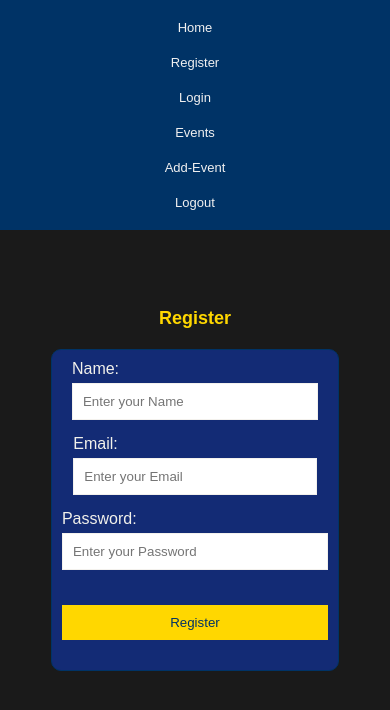
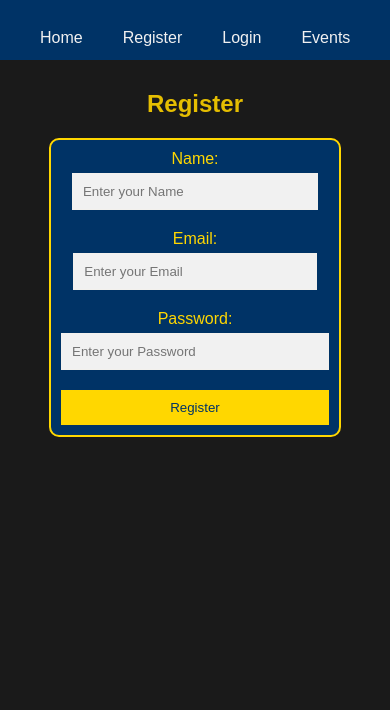
Before and after one commit to Nishanth1306/Event-Manager-frontend, a React (Vite) app: page /register in a window 390 px wide. Shown: the top 710 px of the page. Built offline with nearby package versions, Linux system fonts and the light colour scheme.

Commit message:
Eventname - updated

```diff
--- a/src/App.css
+++ b/src/App.css
@@ -4,23 +4,19 @@ body {
   color: #f1f1f1;
   margin: 0;
   padding: 0;
+  padding-top: 70px;
   height: 100vh;
   display: flex;
   justify-content: center;
-  align-items: center;
-  margin-top: 60px;
-}
-.img{
-  max-width: 100%;
-  height: auto;
-  width: 80%;
-  max-height: 80vh;
+  align-items: flex-start;
+  text-align: center;
+  color: #E5BE01;
 }
 
 .navbar {
   background-color: #003366;
   width: 100%;
-  height: auto;
+  height: 60px; /* Set a specific height for the navbar */
   position: fixed;
   top: 0;
   left: 0;
@@ -53,84 +49,94 @@ body {
   color: #003366;
   font-size: medium;
 }
-
-h1, h2 {
-  text-align: center;
-  color: #FFD700;
+.input-form{
+  background-color: #f1f1f1;
 }
 
-.container {
+.events-container {
   width: 100%;
   max-width: 1200px;
   padding: 20px;
   box-sizing: border-box;
+  margin-top: 80px; /* Ensure enough space between navbar and events */
 }
 
-.fixed-table-container {
-  padding-top: 200px;
-  position: relative;
+.events-list {
+  display: flex;
+  flex-wrap: wrap;
+  gap: 20px;
+  justify-content: center;
 }
 
-.tablescroll {
-  position: relative;
+.event-card {
+  border: 1px solid #003366;
+  padding: 15px;
+  border-radius: 5px;
+  width: 100%;
+  max-width: 300px;
+  text-align: center;
+  box-shadow: 0 4px 6px rgba(0, 0, 0, 0.1);
+  background-color: #FFD700;
+  color: #003366;
+  flex: 1 1 calc(33.333% - 40px);
+  margin: 10px;
+  animation-duration: 10ms;
 }
 
-table {
-  width: 100%;
-  position: relative;
-  margin-top: 500px;
-  border-collapse: collapse;
-  table-layout: fixed;
+.event-card img {
+  max-width: 100%;
+  height: 25vh;
+  border-radius: 5px;
 }
 
-th, td {
-  border: 1px solid #003366;
-  padding: 8px;
-  text-align: center;
-}
-
-thead,
-tr > th {
-  position: sticky;
-}
-
-thead {
-  top: 0;
-  z-index: 2;
-}
-
-tr > th {
-  left: 0;
-  z-index: 1;
-}
-
-th {
-  background-color: #003366;
+.delete-btn {
   color: #f1f1f1;
-}
-
-tbody tr:nth-child(even) {
-  background-color: #34495e;
-}
-
-tbody tr {
-  background-color: #FFD700;
-  color: #003366;
-}
-
-button {
-  display: block;
-  margin: 20px auto;
+  background-color: #f62105;
+  border: none;
   padding: 10px 20px;
-  background-color: #FFD700;
-  color: #003366;
-  border: none;
   cursor: pointer;
   transition: background-color 0.3s;
 }
 
-button:hover {
-  background-color: #E5BE01;
+.delete-btn:hover {
+  background-color: #00264d;
+}
+
+.regis-btn {
+  background-color: green;
+  color: white;
+  border: none;
+  padding: 10px 20px;
+  cursor: pointer;
+  transition: background-color 0.3s;
+}
+
+.regis-btn:hover {
+  background-color: #071af0;
+}
+
+
+@media (max-width: 768px) {
+  .events-list {
+    flex-direction: column;
+    align-items: center;
+  }
+
+  .event-card {
+    max-width: 100%;
+    margin-bottom: 20px;
+  }
+}
+
+@media (max-width: 480px) {
+  .event-card {
+    padding: 10px;
+  }
+
+  .delete-btn, .regis-btn {
+    width: 100%;
+    padding: 10px;
+  }
 }
 
 form {
@@ -175,250 +181,20 @@ form button:hover {
   color: #003366;
 }
 
-.login-container {
-  display: flex;
-  flex-direction: column;
-  justify-content: center;
-  align-items: center;
-  height: 100vh;
-  padding: 20px;
-  box-sizing: border-box;
-}
 
-.login-title {
-  color: #003366;
-  margin-bottom: 20px;
-  font-size: xx-large;
-}
-
-.login-form {
-  width: 100%;
-  max-width: 300px;
-  padding: 20px;
-  border: 2px solid #003366;
-  border-radius: 10px;
-  background-color: #132b75;
-}
-
-.login-label {
-  color: #e7ecf1;
-  margin-bottom: 10px;
-}
-
-.login-input {
-  padding: 10px;
-  margin-bottom: 15px;
-  width: 100%;
-  box-sizing: border-box;
-  border: 1px solid #003366;
-  background-color: #f3eaea;
-  color: #04090a;
-}
-
-.login-button {
-  padding: 10px 20px;
-  background-color: #FFD700;
-  color: #003366;
-  cursor: pointer;
-  transition: background-color 0.3s;
-}
-
-.login-button:hover {
-  background-color: #E5BE01;
-}
-
-.login-link {
-  color: #FFD700;
-  text-decoration: none;
-  margin-top: 10px;
-}
-
-.register-container {
-  display: flex;
-  flex-direction: column;
-  justify-content: center;
-  align-items: center;
-  height: 100vh;
-  padding: 20px;
-  box-sizing: border-box;
-}
-
-.register-title {
-  color: #FFD700;
-  margin-bottom: 20px;
-}
-
-.register-form {
-  width: 100%;
-  max-width: 300px;
-  padding: 20px;
-  border: 1px solid #003366;
-  border-radius: 10px;
-  background-color: #132b75;
-}
-
-.register-label {
-  color: #f2f1eb;
-  margin-bottom: 10px;
-}
-
-.register-input {
-  padding: 10px;
-  margin-bottom: 15px;
-  width: 100%;
-  box-sizing: border-box;
-  background-color: white;
-  color: #020809;
-}
-
-.register-button {
-  padding: 10px 20px;
-  background-color: #FFD700;
-  color: #003366;
-  border: none;
-  cursor: pointer;
-  transition: background-color 0.3s;
-}
-
-.register-button:hover {
-  background-color: #E5BE01;
-}
-.events-cards{
-  margin-top: 500px;
-}
-/* mobile ciode */
 @media (max-width: 768px) {
-  .navbar-container {
-    flex-direction: column;
-    align-items: flex-start;
-  }
-
-  .navbar-link {
-    padding: 10px 0;
-    width: 100%;
-    text-align: center;
-  }
-
-  .container {
-    padding: 10px;
-  }
-
-  .fixed-table-container {
-    padding-top: 150px;
-  }
-
-  table {
-    margin-top: 100px;
-  }
-
   form {
-    width: 90%;
-    padding: 10px;
-  }
-
-  .login-form, .register-form {
     width: 90%;
     padding: 10px;
   }
 }
 
 @media (max-width: 480px) {
-  h1, h2 {
-    font-size: 1.5em;
+  form {
+    padding: 10px;
   }
 
-  .navbar-link {
-    font-size: small;
-  }
-
-  .login-title, .register-title {
-    font-size: large;
-  }
-
-  button, .login-button, .register-button {
+  form button {
     width: 100%;
   }
 }
-
-/* Events Section */
-.events-container {
-  padding: 20px;
-  margin-top: 20px;
-}
-
-.events-list {
-  display: flex;
-  flex-wrap: wrap;
-  gap: 20px;
-  padding: 10px;
-  justify-content: center;
-  margin-top: 90px;
-}
-
-.event-card {
-  border: 1px solid #003366; /* Dark Blue */
-  padding: 15px;
-  border-radius: 5px;
-  width: 100%;
-  max-width: 300px;
-  text-align: center;
-  box-shadow: 0 4px 6px rgba(0, 0, 0, 0.1);
-  background-color: #FFD700; /* Gold */
-  color: #003366;
-}
-
-.event-card img {
-  max-width: 100%;
-  height: 25vh;
-  border-radius: 5px;
-}
-
-.delete-btn {
-  color: #f1f1f1;
-  background-color: #003366; /* Dark Blue */
-  border: none;
-  padding: 10px 20px;
-  cursor: pointer;
-  transition: background-color 0.3s;
-}
-
-.delete-btn:hover {
-  background-color: #00264d; /* Darker Blue */
-}
-
-.regis-btn {
-  background-color: #FFD700; /* Gold */
-  color: #003366; /* Dark Blue */
-  border: none;
-  padding: 10px 20px;
-  cursor: pointer;
-  transition: background-color 0.3s;
-}
-
-.regis-btn:hover {
-  background-color: #E5BE01; /* Darker Gold */
-}
-
-/* Responsive Styles for Events Section */
-@media (max-width: 768px) {
-  .events-list {
-    flex-direction: column;
-    align-items: center;
-  }
-
-  .event-card {
-    max-width: 100%;
-    margin-bottom: 20px;
-  }
-}
-
-@media (max-width: 480px) {
-  .event-card {
-    padding: 10px;
-  }
-
-  .delete-btn, .regis-btn {
-    width: 100%;
-    padding: 10px;
-  }
-}
--- a/src/pages/AddEvent.jsx
+++ b/src/pages/AddEvent.jsx
@@ -88,7 +88,7 @@ const Events = () => {
     <div className="events-container">
       <h2>Events</h2>
       <form onSubmit={handleSubmit}>
-        <input
+        <input className='input-form'
           type="text"
           name="place"
           placeholder="Place"
@@ -96,7 +96,7 @@ const Events = () => {
           onChange={handleChange}
           required
         />
-        <input
+        <input className='input-form'
           type="text"
           name="eventname"
           placeholder="EventName"
@@ -104,7 +104,7 @@ const Events = () => {
           onChange={handleChange}
           required
         />
-        <input
+        <input className='input-form'
           type="number"
           name="participationNumber"
           placeholder="Participation Number"
@@ -112,7 +112,7 @@ const Events = () => {
           onChange={handleChange}
           required
         />
-        <input
+        <input className='input-form'
           type="text"
           name="duration"
           placeholder="Duration"
@@ -120,7 +120,7 @@ const Events = () => {
           onChange={handleChange}
           required
         />
-        <input
+        <input className='input-form'
           type="text"
           name="startTime"
           placeholder="Start Time"
@@ -128,7 +128,7 @@ const Events = () => {
           onChange={handleChange}
           required
         />
-        <input
+        <input className='input-form'
           type="text"
           name="endTime"
           placeholder="End Time"
@@ -136,7 +136,7 @@ const Events = () => {
           onChange={handleChange}
           required
         />
-        <input
+        <input className='input-form'
           type="text"
           name="address"
           placeholder="Address"
@@ -144,7 +144,7 @@ const Events = () => {
           onChange={handleChange}
           required
         />
-        <input type="file" name="image" onChange={handleChange} />
+        <input className='input-form' type="file" name="image" onChange={handleChange} />
         <button type="submit">Add Event</button>
       </form>
     </div>
--- a/src/pages/Events.jsx
+++ b/src/pages/Events.jsx
@@ -40,7 +40,7 @@ const Events = () => {
 
   const handleDelete = async (eventId) => {
     try {
-      await axios.delete(`${import.meta.env.VITE_API_URL}/${eventId}`);
+      await axios.delete(`${import.meta.env.VITE_API_URL}/events/${eventId}`);
       await fetchUpdatedEvents();
       console.log("Event deleted");
     } catch(error){
@@ -53,12 +53,12 @@ const Events = () => {
       {events.map((event) => (
         <div key={event._id} className="event-card">
           <h3>{event.place}</h3>
-          <p>Event Name: {event.name}</p>
+          <p>Event Name: {event.eventname}</p>
           <p>Participation Number: {event.participationNumber}</p>
           <p>Duration: {event.duration}</p>
           <p>Address: {event.address}</p>
           <p>StartTime: {event.startTime}</p>
-          <p>End TIme: {event.endTime} </p>
+          <p>End Time: {event.endTime} </p>
           {event.image && <img src={event.image} alt={event.place} />}
           <button onClick={() => handleRegister(event._id)} className='regis-btn'>Register Now</button>
           <button onClick={() => handleDelete(event._id)} className='delete-btn'>Delete</button>
--- a/src/pages/Login.jsx
+++ b/src/pages/Login.jsx
@@ -46,12 +46,11 @@ export default function Login() {
             <h2 className='login-title'>Login</h2>
             <form onSubmit={loginUser} className='login-form'>
                 <label className='login-label'>Email</label>
-                <input
+                <input className='input-form'
                     type='text'
                     placeholder='Enter your Email'
                     value={data.email}
                     onChange={(e) => setData({ ...data, email: e.target.value })}
-                    className='login-input'
                 />
                 <label className='login-label'>Password</label>
                 <input
@@ -59,7 +58,7 @@ export default function Login() {
                     placeholder='Enter your Password'
                     value={data.password}
                     onChange={(e) => setData({ ...data, password: e.target.value })}
-                    className='login-input'
+                    className='input-form'
                 />
                 <button type='submit' className='login-button'>Login</button>
                 <Link to='/forget' className='login-link'>Forget Password</Link>
--- a/src/pages/Register.jsx
+++ b/src/pages/Register.jsx
@@ -38,7 +38,7 @@ export default function Register() {
                         placeholder='Enter your Name'
                         value={data.name}
                         onChange={(e) => setData({ ...data, name: e.target.value })}
-                        className='register-input'
+                        className='input-form'
                         required
                     />
                 </div>
@@ -49,7 +49,7 @@ export default function Register() {
                         placeholder='Enter your Email'
                         value={data.email}
                         onChange={(e) => setData({ ...data, email: e.target.value })}
-                        className='register-input'
+                        className='input-form'
                         required
                     />
                 </div>
@@ -60,7 +60,7 @@ export default function Register() {
                         placeholder='Enter your Password'
                         value={data.password}
                         onChange={(e) => setData({ ...data, password: e.target.value })}
-                        className='register-input'
+                        className='input-form'
                         required
                     />
                 </div>
--- a/src/pages/RegisterEvent.jsx
+++ b/src/pages/RegisterEvent.jsx
@@ -41,9 +41,9 @@ const RegisterEvent = () => {
     <div className="register-container">
       <h2>Register for Event</h2>
       <form onSubmit={handleSubmit}>
-        <input type="text" name="name" placeholder="Name" onChange={handleChange} required />
-        <input type="tel" name="mobile" placeholder="Mobile Number" onChange={handleChange} required />
-        <input type="number" name="seats" placeholder="Number of Seats" onChange={handleChange} min="1" required />
+        <input className='input-form' type="text" name="name" placeholder="Name" onChange={handleChange} required />
+        <input className='input-form' type="tel" name="mobile" placeholder="Mobile Number" onChange={handleChange} required />
+        <input className='input-form' type="number" name="seats" placeholder="Number of Seats" onChange={handleChange} min="1" required />
         <button type="submit">Register</button>
       </form>
     </div>
```
